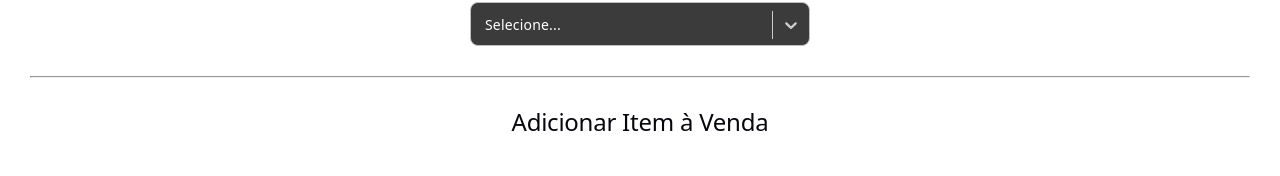
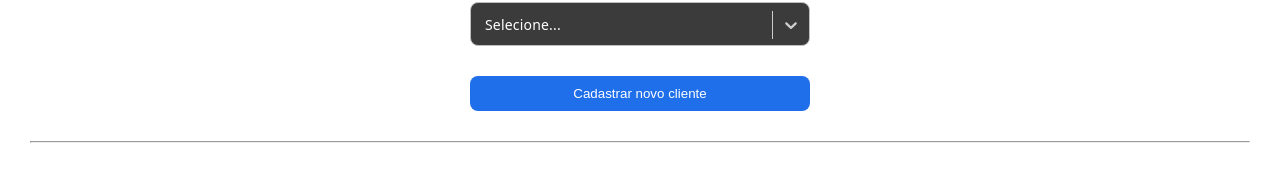
Before and after one commit to KaueFSS/IBMECJr-Projeto, a React (Vite) app in the folder sistema_estoque/front-end/: page /vendas/novo in a window 1280 px wide. Shown: the part 559-735 px from the top of the page. Built offline with nearby package versions, Linux system fonts and the light colour scheme; no server answers.

Commit message:
atualizacao do botao normal para o botao de navegacao, e adicao do botao de navegacao para cadstro de cliente dentro da pagina de cadastro de venda

```diff
--- a/sistema_estoque/front-end/src/components/BotaoNormal.jsx
+++ b/sistema_estoque/front-end/src/components/BotaoNavegacao.jsx
@@ -1,8 +1,16 @@
-function BotaoNormal({ onClick }) {
+import { useNavigate } from "react-router-dom";
+
+function BotaoNavegacao({ urlPagina, texto }) {
+  const navigate = useNavigate();
+
+  function irParaPagina(urlPagina) {
+    navigate(urlPagina);
+  }
+
   return (
     <button
       type="button"
-      onClick={onClick}
+      onClick={() => irParaPagina(urlPagina)}
       style={{
         padding: "10px 20px",
         width: "340px",
@@ -19,4 +27,4 @@ function BotaoNormal({ onClick }) {
   );
 }
 
-export default BotaoNormal;
+export default BotaoNavegacao;
--- a/sistema_estoque/front-end/src/pages/cadastrarvendas.jsx
+++ b/sistema_estoque/front-end/src/pages/cadastrarvendas.jsx
@@ -3,10 +3,10 @@ import FormSelect from "../components/FormSelect";
 import BotaoSalvar from "../components/BotaoSalvar";
 import MensagemErro from "../components/MensagemErro";
 import MensagemSucesso from "../components/MensagemSucesso";
-import Select from "react-select";
 import { useState, useEffect } from "react";
 import { criarDado, listarDados, atualizarDado } from "../services/crudService";
 import FormSelectSearch from "../components/FormSelectSearch";
+import BotaoNavegacao from "../components/BotaoNavegacao";
 
 function gerarIdVenda() {
   const chars = "ABCDEFGHIJKLMNOPQRSTUVWXYZ0123456789";
@@ -302,7 +302,12 @@ function CadastrarVendas() {
             isClearable = {true}
         />
 
-        <hr style={{ margin: "30px 0" }} />
+        <BotaoNavegacao
+            urlPagina="/clientes/novo"
+            texto="Cadastrar novo cliente"
+        />
+
+        <hr style={{ margin: "30px 0" }}/>
 
         <h2>Adicionar Item à Venda</h2>
 
```
Also changed, not shown: 1 other file (tests, documents, lock files or other folders).
